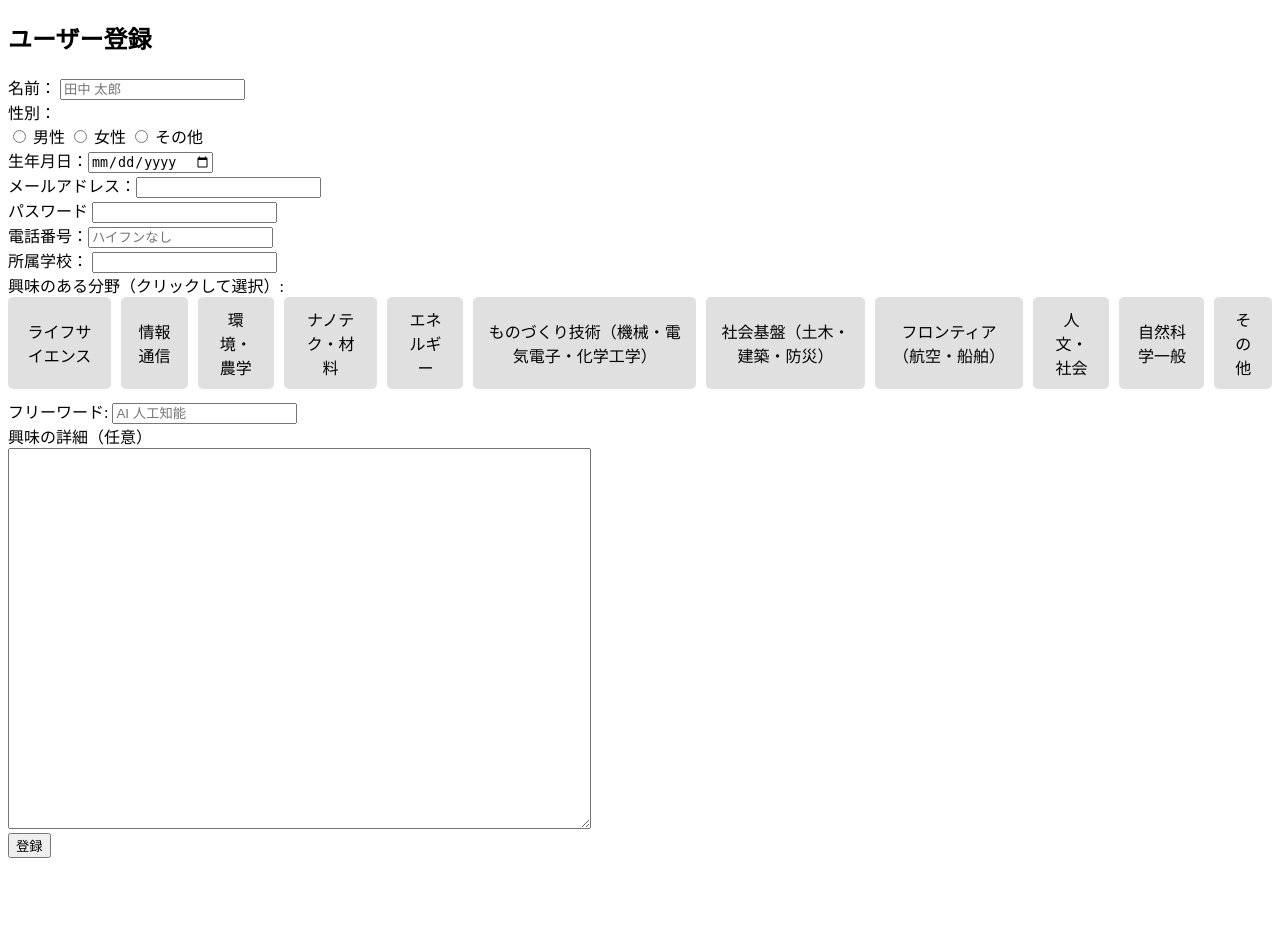
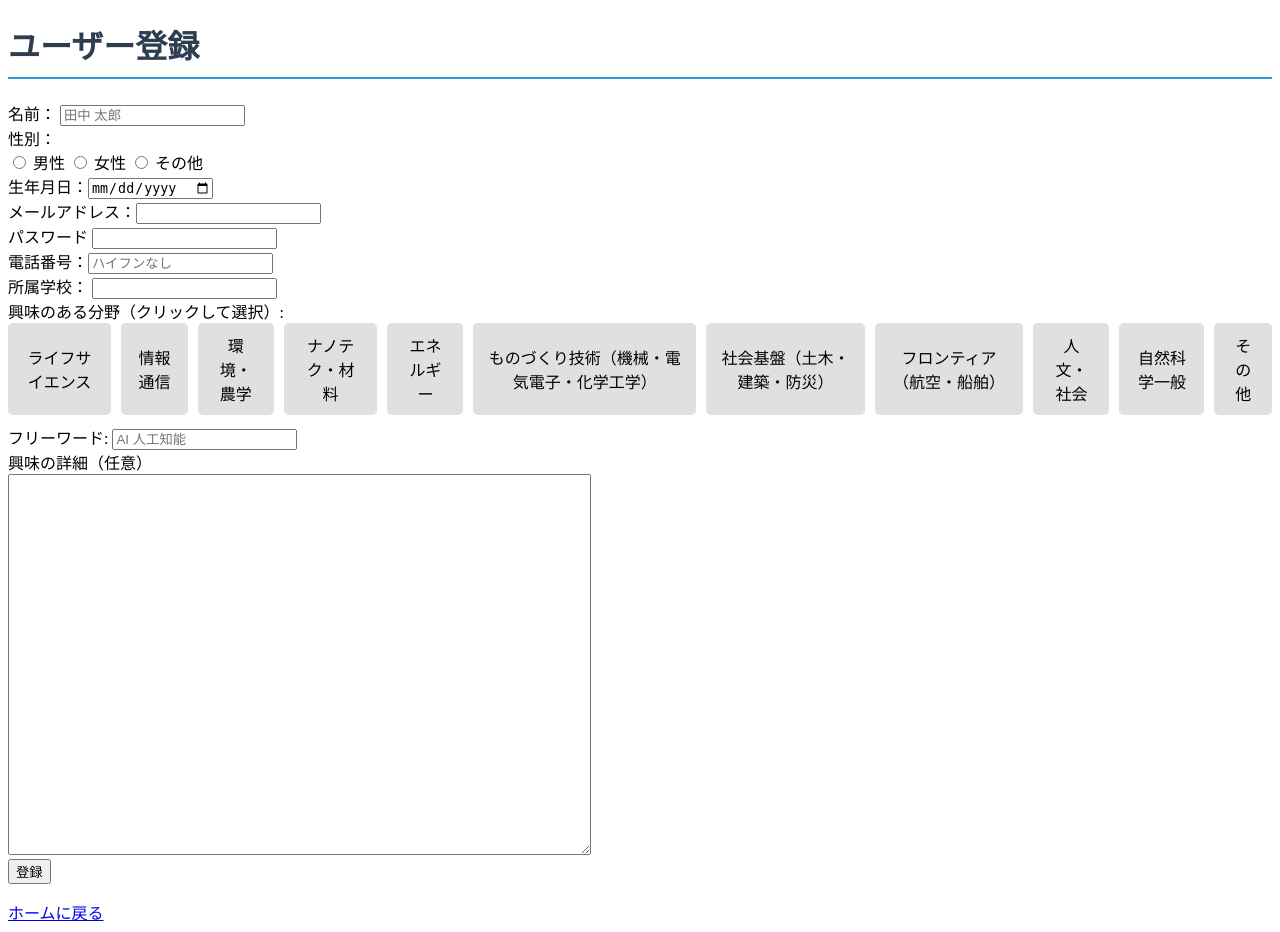
Before and after one commit to ta0ta0-star/curiosity_lab, a Flask app: page /user_register in a window 1280 px wide. Before the commit the page ends 858 px from the top, so only its background shows below. Run offline with Flask 3, Linux system fonts and the light colour scheme.

Commit message:
Update register.html

```diff
--- a/templates/register.html
+++ b/templates/register.html
@@ -6,6 +6,11 @@
     <title>ユーザー登録フォーム</title>
     <script src="https://code.jquery.com/jquery-3.6.0.min.js"></script>
     <style>
+        h1 {
+            color: #2c3e50;
+            border-bottom: 2px solid #3498db;
+            padding-bottom: 10px;
+        }
         .field-buttons{
             display: flex;
             gap: 10px;
@@ -50,7 +55,7 @@
 
 </head>
 <body>
-    <h2>ユーザー登録</h2>
+    <h1>ユーザー登録</h1>
     <!-- フォームの前に追加(Flashのメッセージを表示) -->
     {% with messages = get_flashed_messages() %}
         {% if messages %}
@@ -557,6 +562,7 @@
     <!-- <a href="/" role="button">一覧に戻る</a> -->
 
     <p id="response-message"></p>
+    <a href="{{ url_for('index') }}">ホームに戻る</a>
 
     <script>
         $(document).ready(function() {
```
